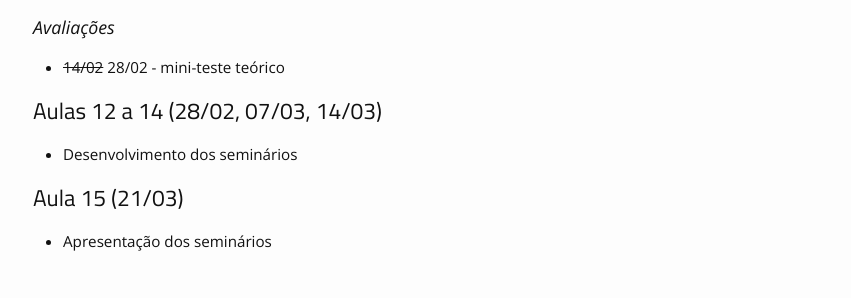
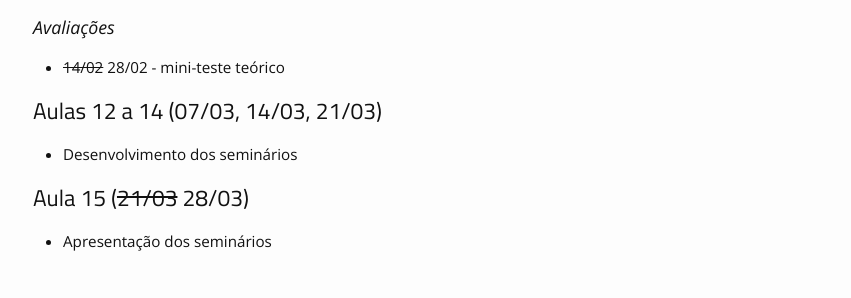
Before and after one commit to thotypous/redes-website, a Jekyll site: the page built from aulas.md, in a window 1280 px wide and 900 px high, scrolled down 1597 px. Shown: the part 474-772 px from the top of the window, without its empty margins (162-1013 px from the left). Built offline with Jekyll 4.4.1, drawn with Linux system fonts in a browser that asks for light colours.

Commit message:
adia 1 semana os seminários

```diff
--- a/aulas.md
+++ b/aulas.md
@@ -103,10 +103,10 @@ Por favor, verifique frequentemente pois esta agenda pode sofrer alterações.
 
 * ~~14/02~~ 28/02 - mini-teste teórico
 
-## Aulas 12 a 14 (28/02, 07/03, 14/03)
+## Aulas 12 a 14 (07/03, 14/03, 21/03)
 
 * Desenvolvimento dos seminários
 
-## Aula 15 (21/03)
+## Aula 15 (~~21/03~~ 28/03)
 
 * Apresentação dos seminários
```
